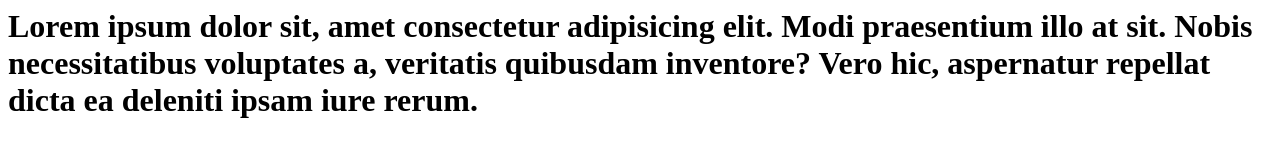
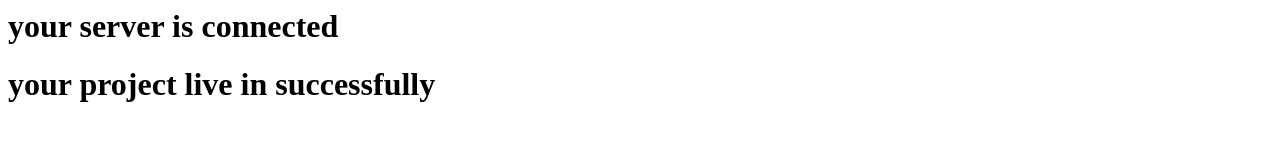
Before and after one commit to kuldeep571/water-supply-api, a website: page index.html in a window 1280 px wide. Drawn offline with Linux system fonts and the light colour scheme.

Commit message:
change
change

```diff
--- a/index.html
+++ b/index.html
@@ -1 +1,2 @@
-<h1>Lorem ipsum dolor sit, amet consectetur adipisicing elit. Modi praesentium illo at sit. Nobis necessitatibus voluptates a, veritatis quibusdam inventore? Vero hic, aspernatur repellat dicta ea deleniti ipsam iure rerum.</h1>
+<h1>your server is connected</h1>
+<h1>your project live in successfully</h1>
```
